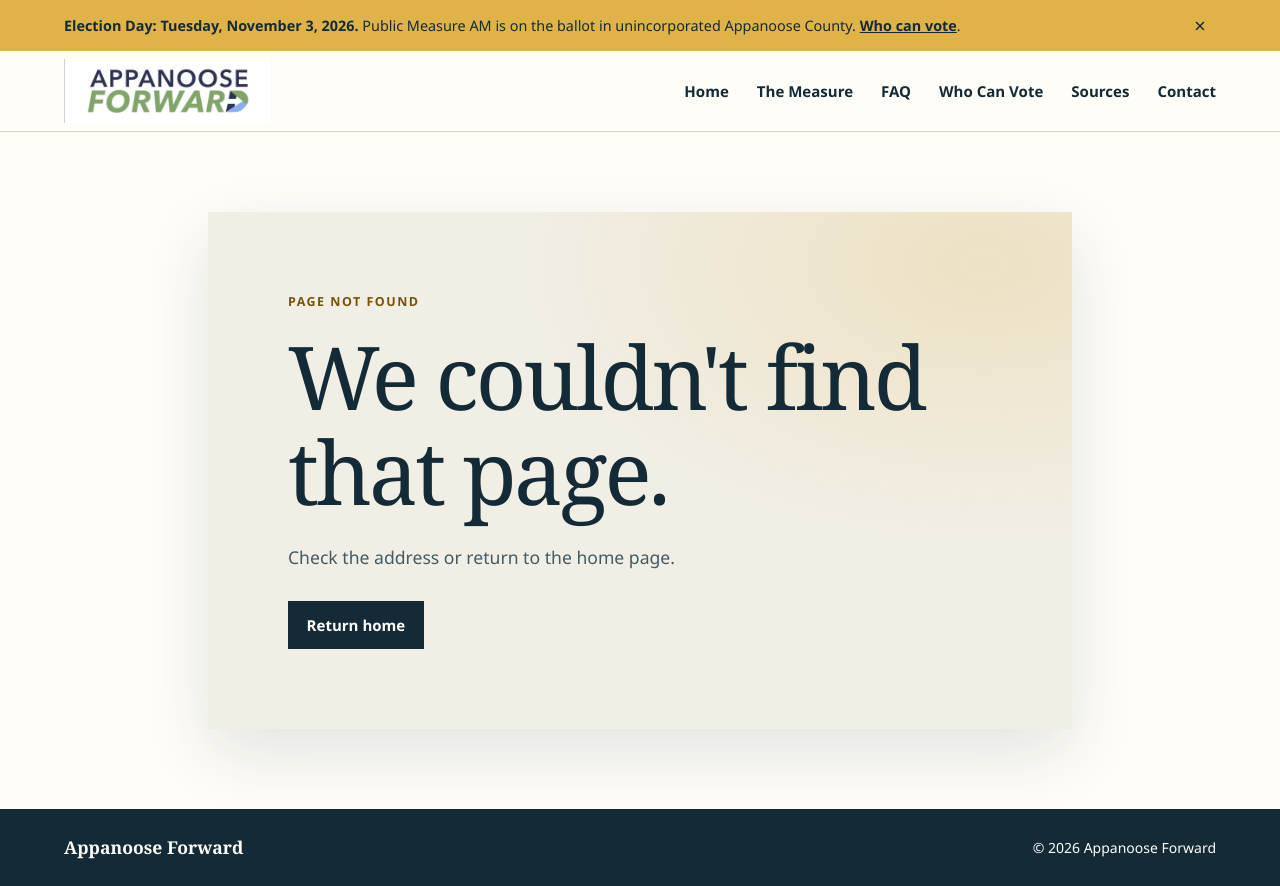
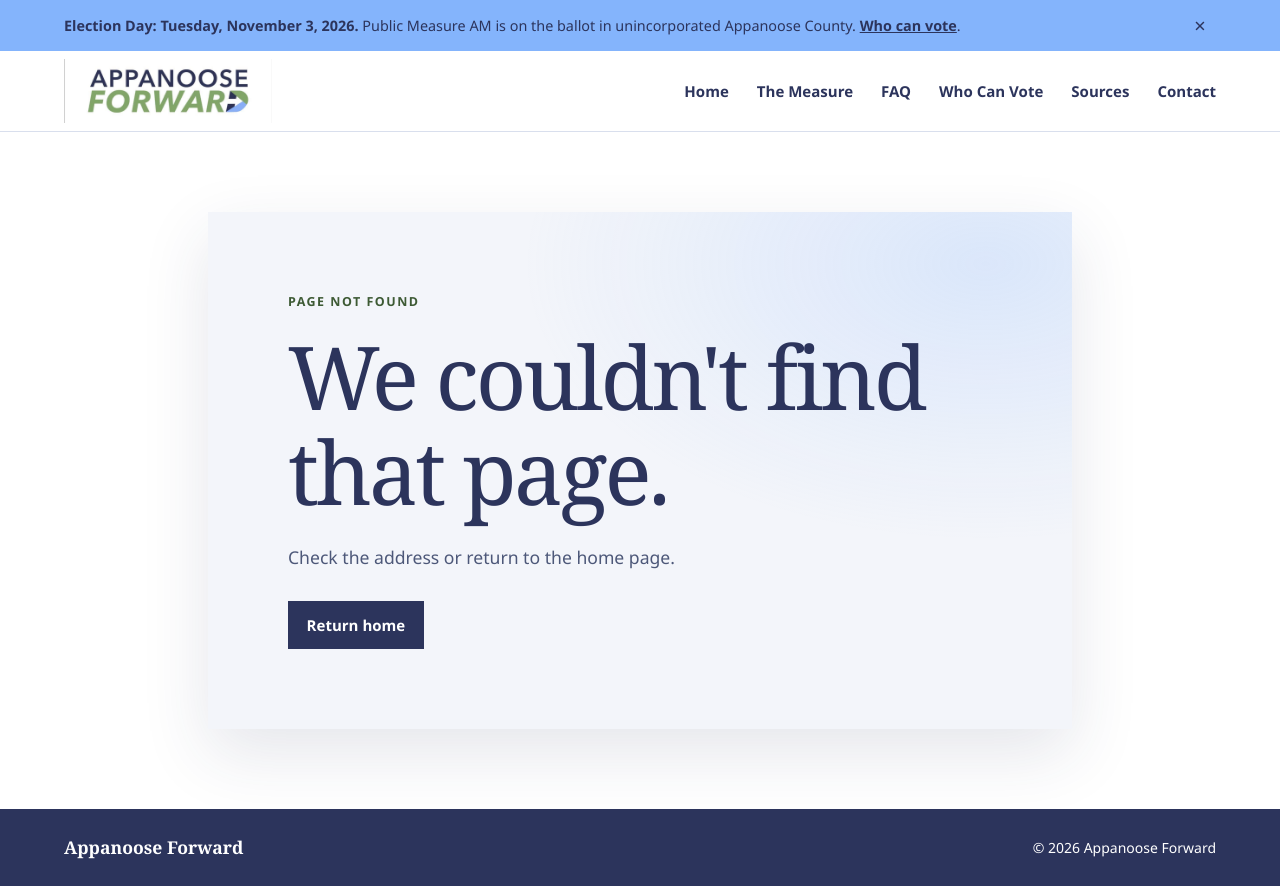
Before and after one commit to TylerEvers/appanoose-forward, a website: page index.html in a window 1280 px wide. Drawn offline with Linux system fonts and the light colour scheme.

Commit message:
Color scheme updates

```diff
--- a/css/styles.css
+++ b/css/styles.css
@@ -1,15 +1,16 @@
 :root {
   color-scheme: light;
-  --color-ink: #142b37;
-  --color-ink-muted: #425b65;
-  --color-paper: #fffdf8;
-  --color-surface: #f1eee5;
-  --color-accent: #dfb347;
-  --color-accent-dark: #765309;
-  --color-line: #d8d2c4;
+  --color-ink: #2c345c;
+  --color-ink-muted: #4d5879;
+  --color-paper: #ffffff;
+  --color-surface: #f3f5fa;
+  --color-accent: #7cac64;
+  --color-accent-dark: #3d5a34;
+  --color-blue: #84b4fc;
+  --color-line: #d9dfed;
   --font-body: "Segoe UI", system-ui, sans-serif;
   --font-display: Georgia, "Times New Roman", serif;
-  --shadow-card: 0 1.5rem 4rem rgb(20 43 55 / 0.12);
+  --shadow-card: 0 1.5rem 4rem rgb(44 52 92 / 0.12);
 }
 
 * {
@@ -75,7 +76,7 @@ button {
 
 .deadline-banner {
   color: var(--color-ink);
-  background: var(--color-accent);
+  background: var(--color-blue);
 }
 
 .deadline-banner-content {
@@ -112,7 +113,7 @@ button {
 }
 
 .deadline-banner-dismiss:hover {
-  background: rgb(20 43 55 / 0.12);
+  background: rgb(44 52 92 / 0.12);
 }
 
 .site-nav {
@@ -216,7 +217,7 @@ button {
   max-inline-size: 54rem;
   padding: clamp(2rem, 7vw, 5rem);
   background:
-    radial-gradient(ellipse at 90% 10%, rgb(223 179 71 / 0.22), transparent 42%),
+    radial-gradient(ellipse at 90% 10%, rgb(132 180 252 / 0.22), transparent 42%),
     var(--color-surface);
   box-shadow: var(--shadow-card);
 }
@@ -282,7 +283,7 @@ h1 {
 }
 
 .button-primary:hover {
-  background: #274451;
+  background: #202747;
 }
 
 .button-secondary {
@@ -291,7 +292,7 @@ h1 {
 }
 
 .button-secondary:hover {
-  background: rgb(20 43 55 / 0.06);
+  background: rgb(44 52 92 / 0.06);
 }
 
 .page-content h1 {
--- a/index.html
+++ b/index.html
@@ -7,7 +7,7 @@
       name="description"
       content="Appanoose Forward opposes Public Measure AM, a proposal to replace the existing 7% county hotel/motel tax on November 3, 2026."
     />
-    <meta name="theme-color" content="#142b37" />
+    <meta name="theme-color" content="#2c345c" />
     <meta property="og:type" content="website" />
     <meta property="og:locale" content="en_US" />
     <meta property="og:site_name" content="Appanoose Forward" />
```
